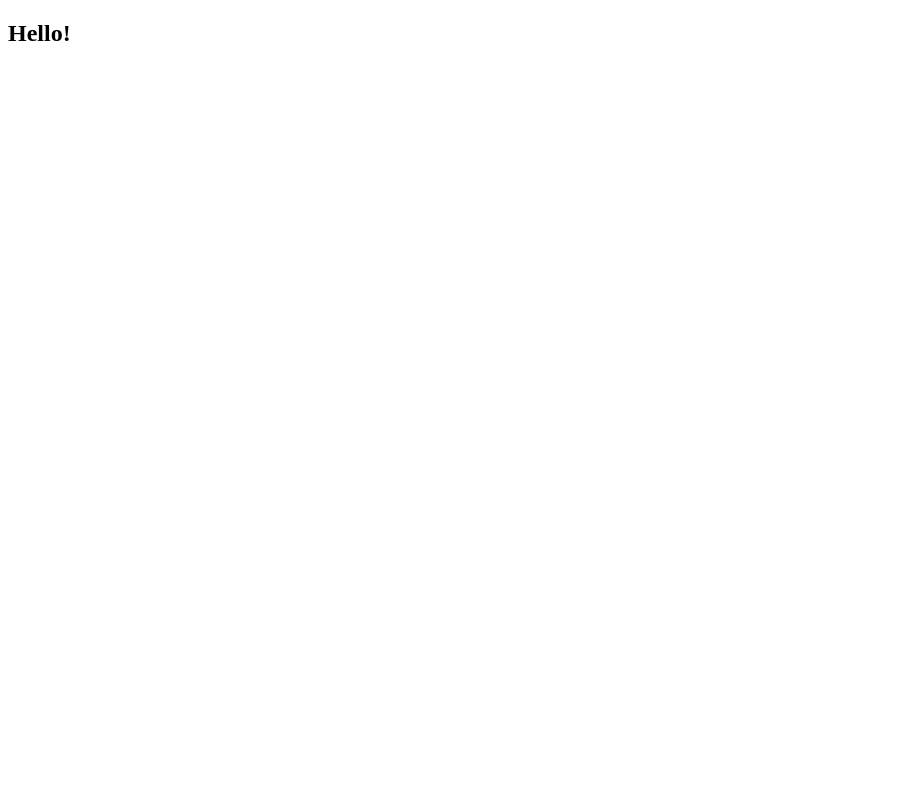
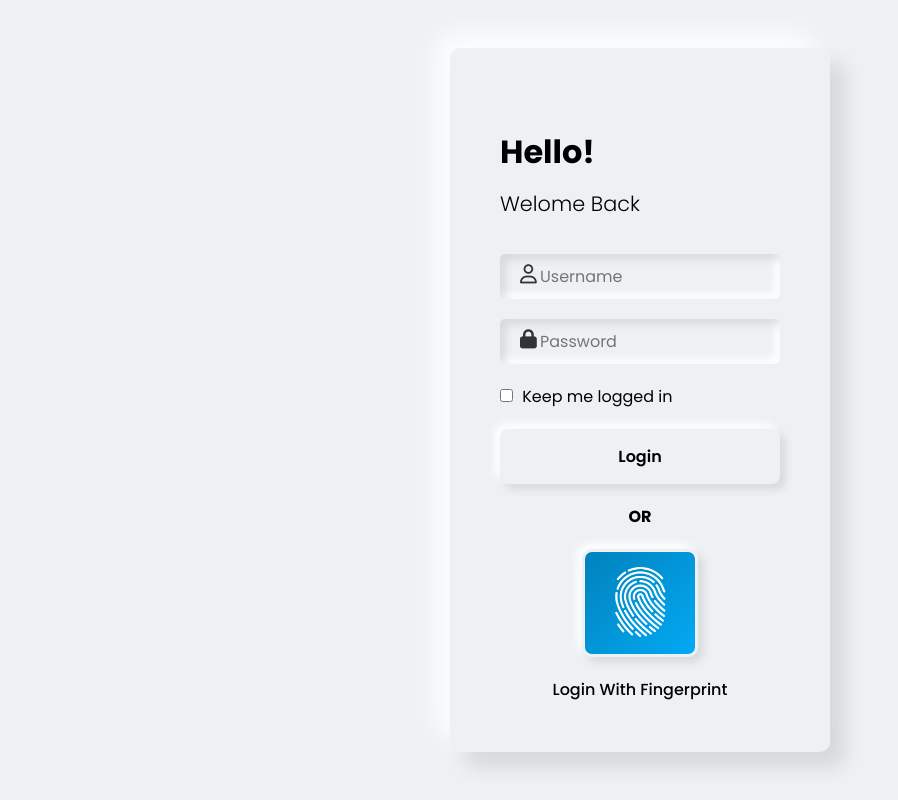
Before and after one commit to Shariar-Ahamed/Login_Page_With_Fingerprint, a plain HTML site: page index.html in a window 1280 px wide. Shown: the whole page, without its empty margins (0-898 px from the left). Drawn offline with Linux system fonts and the light colour scheme.

Commit message:
Completde

```diff
--- a/index.html
+++ b/index.html
@@ -1,14 +1,46 @@
 <!DOCTYPE html>
 <html lang="en">
-<head>
-  <meta charset="UTF-8">
-  <meta name="viewport" content="width=device-width, initial-scale=1.0">
-  <title>Login Page Design With Biometrics </title>
-  <link rel="stylesheet" href="style.css">
+  <head>
+    <meta charset="UTF-8" />
+    <meta name="viewport" content="width=device-width, initial-scale=1.0" />
+    <title>Login Page Design With Biometrics</title>
+    <link rel="stylesheet" href="style.css" />
+    <link
+      rel="stylesheet"
+      href="https://cdnjs.cloudflare.com/ajax/libs/font-awesome/6.4.0/css/all.min.css"
+      integrity="sha512-iecdLmaskl7CVkqkXNQ/ZH/XLlvWZOJyj7Yy7tcenmpD1ypASozpmT/E0iPtmFIB46ZmdtAc9eNBvH0H/ZpiBw=="
+      crossorigin="anonymous"
+      referrerpolicy="no-referrer"
+    />
 
-</head>
-<body>
-    <div class="Login"></div>
-    <h2>Hello!</h2>
-</body>
+  </head>
+  <body>
+    <div class="Login">
+      <form>
+        <h2>
+          Hello!<br />
+          <span>Welome Back</span>
+        </h2>
+        <div class="inputBox">
+          <input type="text" placeholder="Username" required />
+          <i class="fa-regular fa-user"></i>
+        </div>
+        <div class="inputBox">
+          <input type="password" placeholder="Password" required />
+          <i class="fa-solid fa-lock"></i>
+        </div>
+        <lable> <input type="checkbox" /> Keep me logged in </lable>
+        <div class="inputBox">
+          <input type="submit" value="Login" />
+        </div>
+      </form>
+      <h4>OR</h4>
+      <div class="fingerprint">
+        <div class="fingerprintBox">
+          <img src="img/fingerprint.png" alt="" />
+        </div>
+        <p>Login With Fingerprint</p>
+      </div>
+    </div>
+  </body>
 </html>
--- a/style.css
+++ b/style.css
@@ -0,0 +1,169 @@
+
+@import url('https://fonts.googleapis.com/css2?family=Poppins:ital,wght@0,100;0,200;0,300;0,400;0,500;0,600;0,700;0,800;0,900;1,100;1,200;1,300;1,400;1,500;1,600;1,700;1,800;1,900&display=swap');
+
+* {
+    margin: 0;
+    padding: 0;
+    box-sizing: border-box;
+    font-family: 'Poppins', sans-serif;
+}
+body {
+  display: flex;
+  justify-content: center;
+  align-items: center;
+  min-height: 100vh;
+  background: #edf1f4;
+}
+
+.Login{
+  position: relative;
+  width: 380px;
+  padding: 80px 50px 50px;
+  box-shadow: 15px 15px 20px rgba(0,0,0,0.1),
+              -15px -15px 30px rgba(255,255,255,0.9);
+  border-radius: 10px;
+  display: flex;
+  justify-content: center;
+  align-items: center;
+  flex-direction: column;
+  gap: 20px;
+}
+
+
+.Login form{
+  position: relative;
+  width: 100%;
+
+}
+
+.Login form h2{
+  font-size: 2em;
+  margin-bottom: 30px;
+  line-height: 0.9 em;
+}
+
+.Login form h2 span{
+  font-weight: 300;
+  font-size: 0.65em;
+}
+
+
+.Login form .inputBox{
+  position: relative;
+  display: flex;
+
+}
+
+
+.Login form .inputBox input{
+ border: none;
+ outline: none;
+ background: transparent;
+ font-size: 1em;
+ border-radius: 5px;
+}
+
+
+.Login form .inputBox input[type="text"],
+.Login form .inputBox input[type="password"]{
+  width: 100%;
+  padding: 10px 20px;
+  padding-left: 40px;
+  margin-bottom: 20px;
+  box-shadow: inset 5px 5px 10px rgba(0,0,0,0.1),
+              inset -5px -5px 10px #fff
+
+}
+
+
+.Login form .inputBox i {
+  position: absolute;
+  top: 30%;
+  left: 20px;
+  transform: translateY(-50%);
+  color: #333;
+  font-size: 1.2em;
+}
+
+.Login form label{
+display: flex;
+align-items: center;
+}
+
+.Login form input[type="checkbox"]{
+ margin-right: 5px ;
+
+}
+
+.Login form input[type="submit"]{
+ margin-top: 20px;
+ box-shadow:  5px 5px 10px rgba(0,0,0,0.1),
+              -5px -5px 10px #fff;
+ width: 100%;
+ padding: 15px 20px;
+ cursor: pointer;
+ font-weight: 600;
+ border-radius: 8px;
+}
+
+.Login form .inputBox input[type="submit"]:focus{
+   box-shadow:  5px 5px 10px rgba(0,0,0,0.1),
+            inset  -5px -5px 10px #fff;
+}
+
+
+
+
+
+/* Transparent fingerprint image style */
+.Login .fingerprint {
+
+  display: flex;
+  justify-content: center;
+  align-items: center;
+  flex-direction: column;
+  gap: 20px;
+  cursor: pointer;
+}
+
+.Login .fingerprint .fingerprintBox{
+  box-shadow:  5px 5px 10px rgba(0,0,0,0.1),
+             -5px -5px 10px #fff;
+  border: 3px solid #edf1f4;
+  padding: 15px 20px 10px;
+  border-radius: 10px;
+  background: linear-gradient(315deg, #03a9f4, #0082bc);
+}
+
+
+
+
+
+.Login .fingerprint .fingerprintBox img{
+
+  width: 70px;
+  height: 70px;
+  filter: invert(1);
+  opacity: 0.8;
+  transition: all 0.3s ease;
+  animation: animate 1s linear infinite;
+}
+
+.Login .fingerprint .fingerprintBox img:hover{
+  transform: scale(1.1);
+  opacity: 1;
+}
+
+@keyframes animate {
+  0%,100% {
+    opacity: 1;
+  }
+  50% {
+     opacity: 0.5;
+  }
+}
+
+
+.Login .fingerprint{
+  font-weight: 500;
+}
```
Also changed, not shown: PC-screenshot.png (added), Phone-screenshot.png (added), img/fingerprint.png (added), 1 other file.
